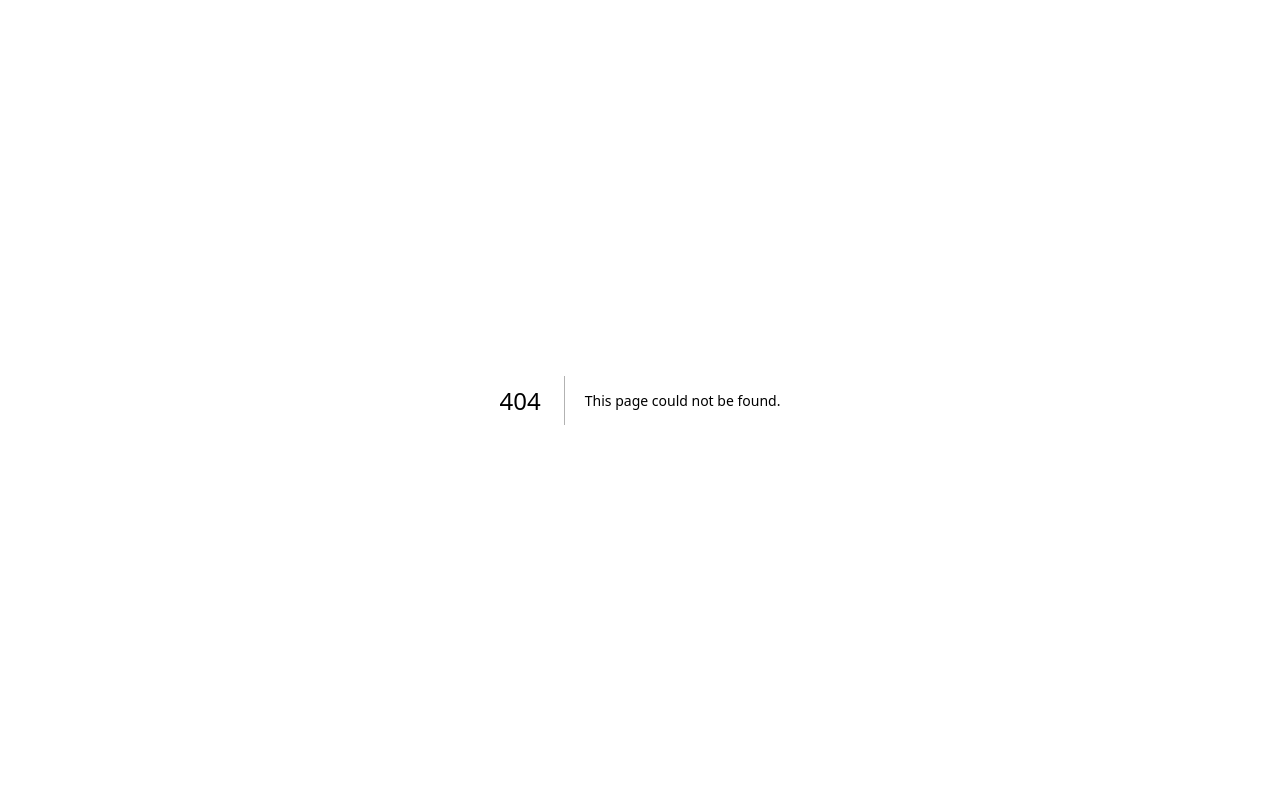
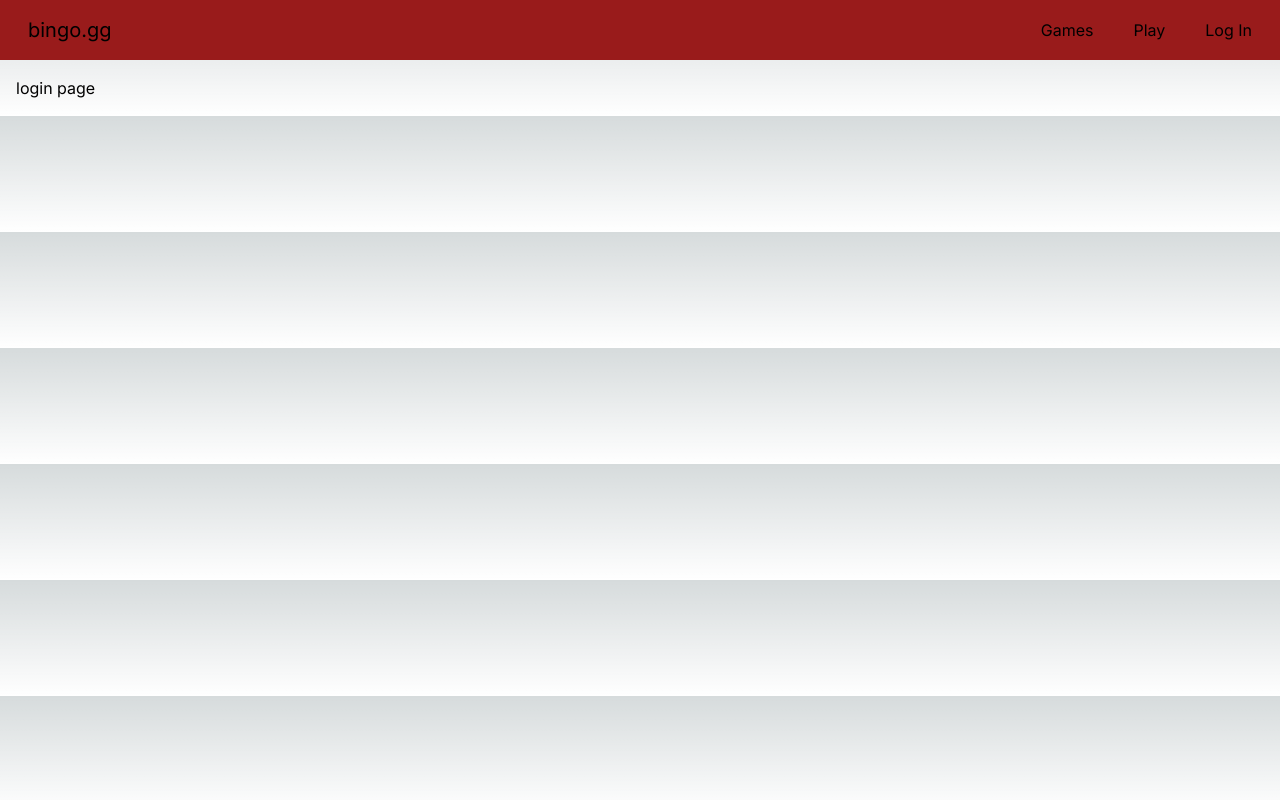
Before and after one commit to savage13/bingogg, a Next.js app in the folder web/: page /login in a window 1280 px wide. Before the commit this address had no page. Built offline with nearby package versions, Linux system fonts and the light colour scheme.

Commit message:
create additional pages

```diff
--- /dev/null
+++ b/web/src/app/(main)/games/page.tsx
@@ -0,0 +1,3 @@
+export default function Games() {
+    return <div>games list</div>;
+}
--- /dev/null
+++ b/web/src/app/(main)/login/page.tsx
@@ -0,0 +1,3 @@
+export default function Login() {
+    return <>login page</>;
+}
--- /dev/null
+++ b/web/src/app/(main)/rooms/page.tsx
@@ -0,0 +1,3 @@
+export default function Rooms() {
+    return <>Rooms list</>;
+}
```
